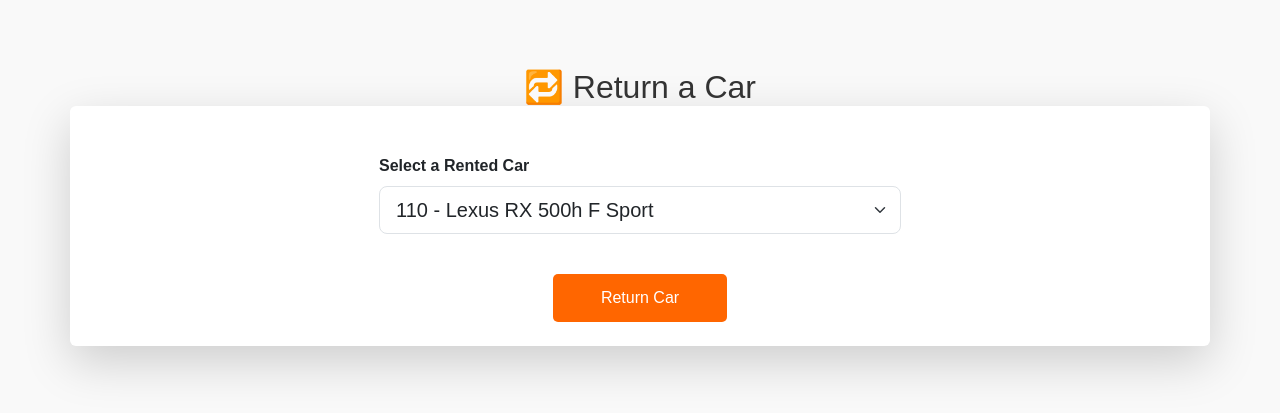
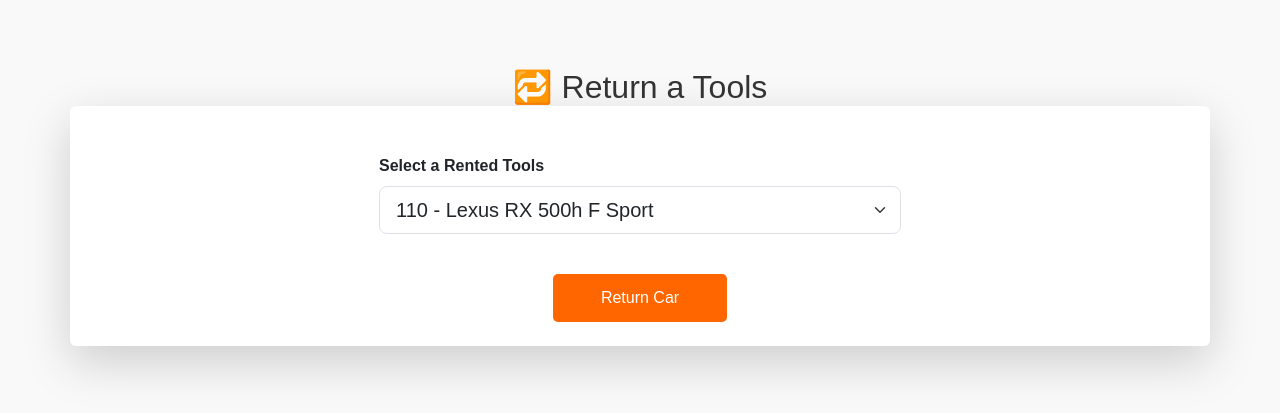
Before and after one commit to rifkimaulana04/Car_Rental_System-using-Python, a Flask app: page /return in a window 1280 px wide. Shown: the part 120-533 px from the top of the page. Run offline with Flask 3, Linux system fonts and the light colour scheme; some libraries are stand-ins or nearby versions.

Commit message:
Perubahan Kecil ( Merubah Car menjadi Tools)

```diff
--- a/templates/admin.html
+++ b/templates/admin.html
@@ -25,7 +25,7 @@
       <h1 class="section-title">Dashboard</h1>
       <div class="stats">
         <div class="stat-card gradient-card">
-          <h3>Total Cars</h3>
+          <h3>Total Tools</h3>
           <p>{{ cars|length }}</p>
         </div>
         <div class="stat-card gradient-card">
@@ -41,7 +41,7 @@
 
     <!-- Add Car -->
     <section id="add-car-form" class="content-section">
-      <h2 class="section-title">Add Car</h2>
+      <h2 class="section-title">Add Tools</h2>
       <div class="glass-card">
         <form method="post">
           <input type="hidden" name="action" value="add">
@@ -49,7 +49,7 @@
           <input type="text" name="name" placeholder="Car Name" required>
           <input type="text" name="status" placeholder="Status (Available/Rented)" required>
           <input type="text" name="image" placeholder="Image URL" required>
-          <button type="submit" class="btn btn-primary w-100 mt-2">➕ Add Car</button>
+          <button type="submit" class="btn btn-primary w-100 mt-2">➕ Add Tools</button>
         </form>
       </div>
     </section>
--- a/templates/base.html
+++ b/templates/base.html
@@ -3,7 +3,7 @@
 
 <head>
   <meta charset="UTF-8">
-  <title>Car Rental System</title>
+  <title>Camping Rental System</title>
   <link href="https://cdn.jsdelivr.net/npm/bootstrap@5.3.0/dist/css/bootstrap.min.css" rel="stylesheet">
   <link rel="stylesheet" href="{{ url_for('static', filename='style.css') }}">
   <style>
--- a/templates/cars.html
+++ b/templates/cars.html
@@ -3,7 +3,7 @@
 {% block content %}
 
 <div class="container my-5">
-  <h2 class="text-center mb-4">Available Cars</h2>
+  <h2 class="text-center mb-4">Available Tools</h2>
   <div class="row">
     {% for car in cars %}
       {% if car.status.lower() == 'available' %}
--- a/templates/rent.html
+++ b/templates/rent.html
@@ -1,10 +1,10 @@
 {% extends "base.html" %}
 {% block content %}
   <div class="container py-5" data-aos="fade-up">
-    <h2 class="mb-4 text-center">🚗 Rent a Car</h2>
+    <h2 class="mb-4 text-center">🚗 Rent a Tools</h2>
     <form method="POST" class="row g-4 shadow-lg p-4 rounded bg-white">
       <div class="col-md-6 mx-auto">
-        <label for="car_id" class="form-label fw-bold">Select a Car</label>
+        <label for="car_id" class="form-label fw-bold">Select a Tools</label>
         <select class="form-select form-select-lg" name="car_id" id="car_id" required onchange="updatePreview()">
           {% for car in cars if car.status == 'Available' %}
             <option value="{{ car.car_id }}" data-img="{{ car.image_url }}" data-price="{{ car.price }}">{{ car.name }} (ID: {{ car.car_id }})</option>
--- a/templates/return.html
+++ b/templates/return.html
@@ -1,10 +1,10 @@
 {% extends 'base.html' %}
 {% block content %}
 <div class="container py-5" data-aos="zoom-in">
-  <h2 class="mb-4 text-center">🔁 Return a Car</h2>
+  <h2 class="mb-4 text-center">🔁 Return a Tools</h2>
   <form method="POST" action="/return" class="row g-4 shadow-lg p-4 rounded bg-white" onsubmit="return confirmReturn(event)">
     <div class="col-md-6 mx-auto">
-      <label for="car_id" class="form-label fw-bold">Select a Rented Car</label>
+      <label for="car_id" class="form-label fw-bold">Select a Rented Tools</label>
       <select name="car_id" id="car_id" class="form-select form-select-lg" required onchange="showPreview()">
         {% for car in cars %}
           {% if car.status.lower() == 'rented' %}
```
Also changed, not shown: templates/home.html (+4 -4 lines).
